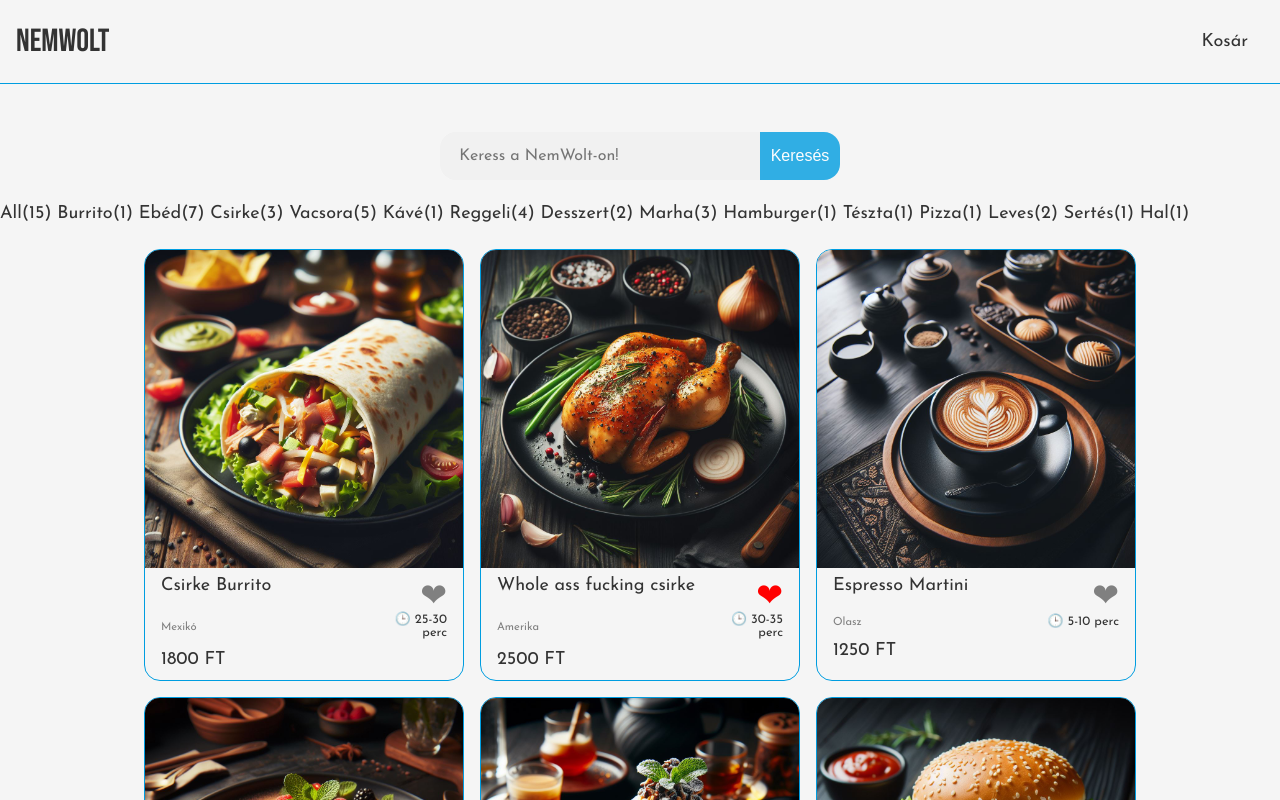
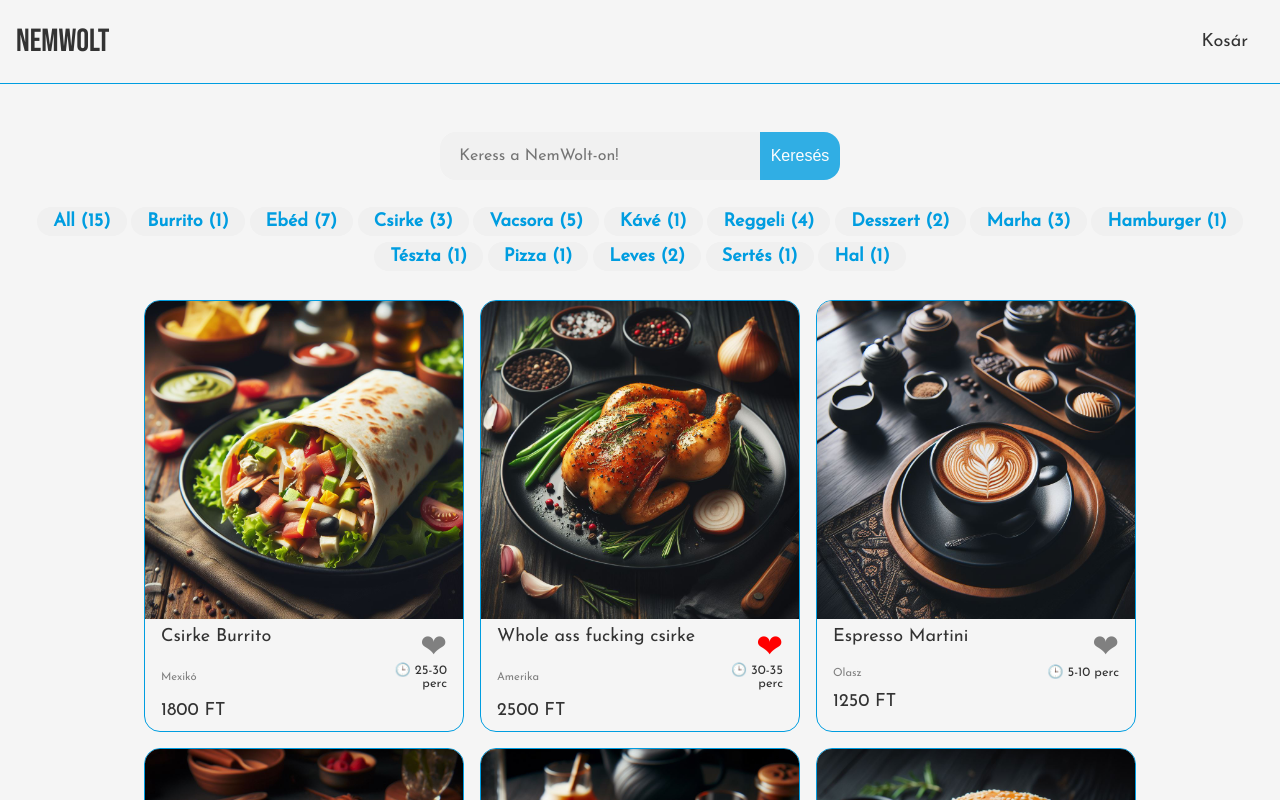
Before and after one commit to DeeAyDan/web_keret_nemWolt, an Angular app: page / in a window 1280 px wide. Shown: the top 800 px of the page. Built offline with nearby package versions, Linux system fonts and the light colour scheme.

Commit message:
tag scss

```diff
--- a/src/app/shared/tags/tags.component.html
+++ b/src/app/shared/tags/tags.component.html
@@ -1,5 +1,5 @@
 <div *ngIf="tags">
     <a *ngFor="let tag of tags" href="/tag/{{tag.name}}">
-        {{tag.name}}({{tag.count}})
+        {{tag.name}} ({{tag.count}})
     </a>
 </div>
--- a/src/app/shared/tags/tags.component.scss
+++ b/src/app/shared/tags/tags.component.scss
@@ -0,0 +1,18 @@
+$primaryColor: #009de0;
+$secondaryColor: #f5f5f5;
+$textColor: #333;
+
+div{
+    display: flex;
+    flex-wrap: wrap;
+    justify-content: center;
+}
+
+div a{
+    background-color: #f0f0f0;
+    padding: .3rem 1rem;
+    margin: .2rem .15rem;
+    border-radius: 10rem;
+    font-weight: 600;
+    color: $primaryColor;
+}
```
